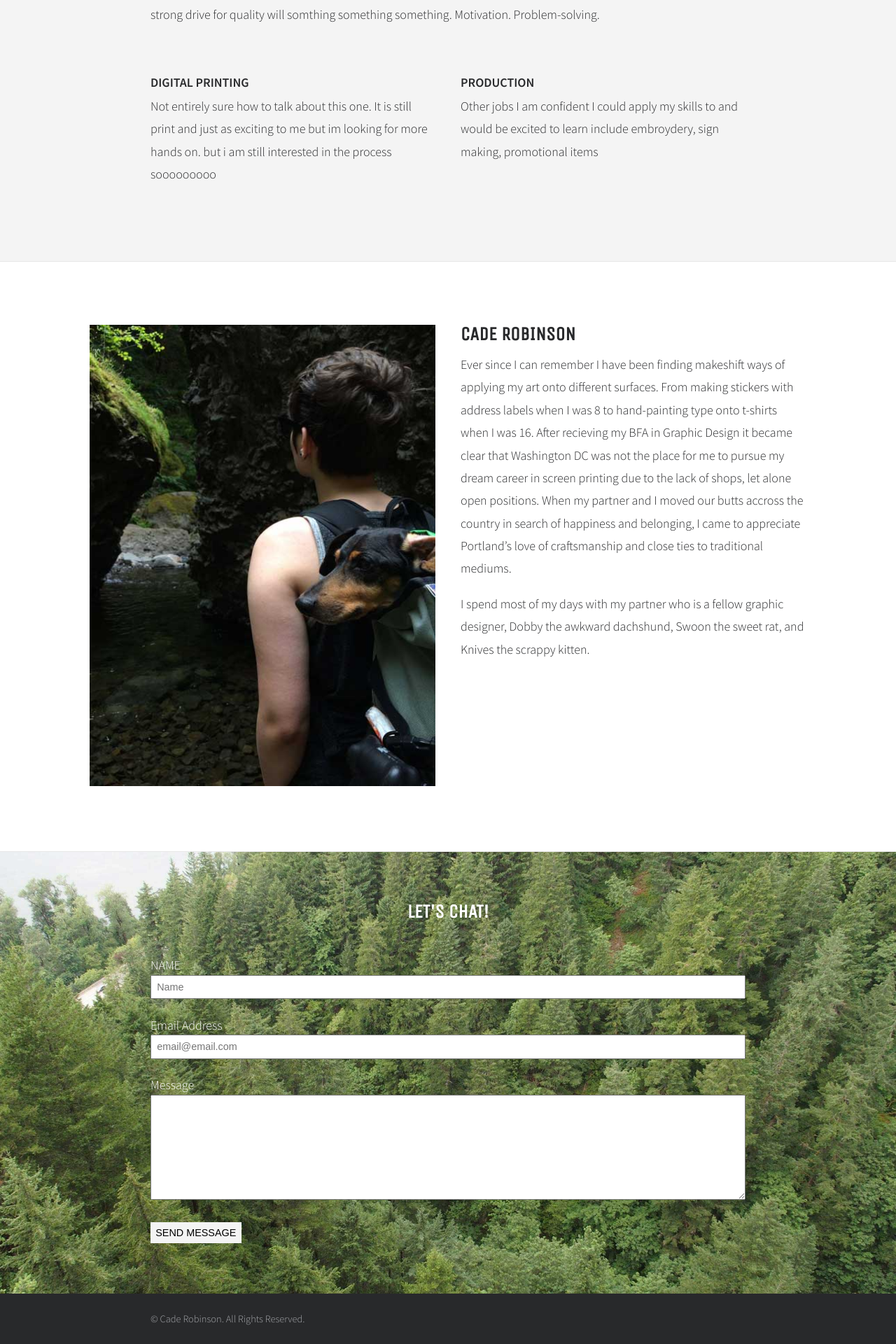
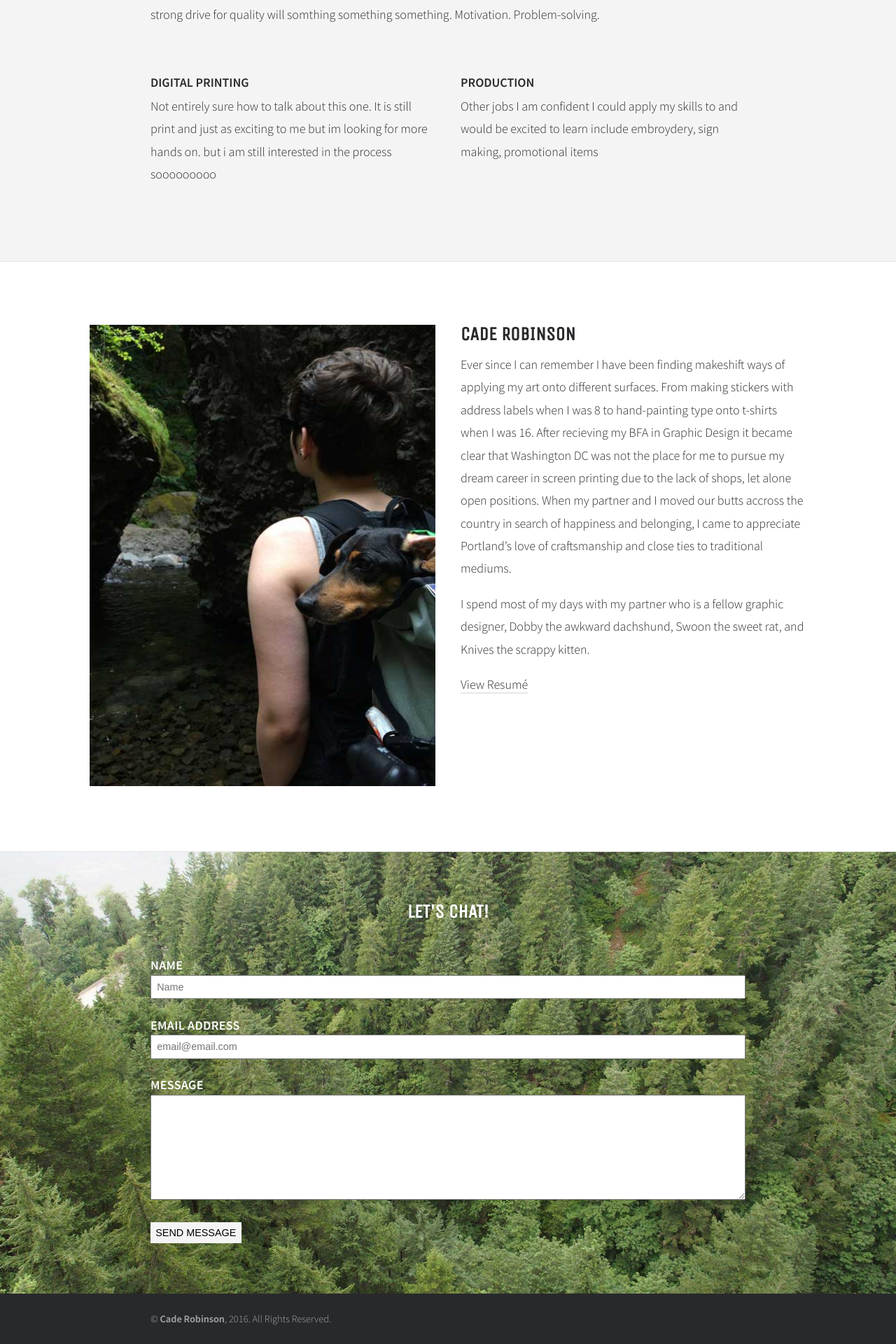
Before and after one commit to okay-cade/okay-cade.github.io, a Jekyll site: the page built from index.md, in a window 1280 px wide. Shown: the part 1522-3442 px from the top of the page at 70% size. Built offline with Jekyll 4.4.1, drawn with Linux system fonts in a browser that asks for light colours.

Commit message:
moar stuff

```diff
--- a/_includes/footer.html
+++ b/_includes/footer.html
@@ -1,5 +1,5 @@
 <footer class="footer">
   <div class="l-wrapper">
-  &copy; Cade Robinson. All Rights Reserved.
+  &copy; <strong>Cade Robinson</strong>, 2016. All Rights Reserved.
   </div>
 </footer>
--- a/_layouts/home.html
+++ b/_layouts/home.html
@@ -45,6 +45,8 @@ layout: default
         <p>Ever since I can remember I have been finding makeshift ways of applying my art onto different surfaces. From making stickers with address labels when I was 8 to hand-painting type onto t-shirts when I was 16. After recieving my BFA in Graphic Design it became clear that Washington DC was not the place for me to pursue my dream career in screen printing due to the lack of shops, let alone open positions. When my partner and I moved our butts accross the country in search of happiness and belonging, I came to appreciate Portland’s love of craftsmanship and close ties to traditional mediums.</p>
 
         <p>I spend most of my days with my partner who is a fellow graphic designer, Dobby the awkward dachshund, Swoon the sweet rat, and Knives the scrappy kitten.</p>
+
+        <p><a href="#">View Resumé</a></p>
       </div>
     </div>
   </div>
@@ -56,9 +58,9 @@ layout: default
     <form action="https://helloworks.co/app/form/send/8e384ee5c5244acd9c5c118235f5dff7" class="form">
       <label class="form-label">Name</label>
       <input type="text" name="name" required="" placeholder="Name">
-      <label>Email Address</label>
+      <label class="form-label">Email Address</label>
       <input type="email" name="email" required="" placeholder="email@email.com">
-      <label>Message</label>
+      <label class="form-label">Message</label>
       <textarea name="message" required=""></textarea>
       <button class="button" type="submit">Send Message</button><input type="hidden" name="validator" value="true">
     </form>
--- a/_sass/_layout.scss
+++ b/_sass/_layout.scss
@@ -9,7 +9,7 @@
 }
 
 .l-section {
-  border-bottom: 1px solid darken($color-light-gray, 5%);
+  border-bottom: 1px solid $color-border;
   padding: 4em 1em;
   &:nth-child(even) {
     background-color: $color-light-gray;
--- a/_sass/_main.scss
+++ b/_sass/_main.scss
@@ -32,7 +32,9 @@
 
 .form-label {
   display: block;
+  font-weight: 600;
   text-transform: uppercase;
+  letter-spacing: .02em;
 }
 
 input, textarea {
--- a/_sass/_typography.scss
+++ b/_sass/_typography.scss
@@ -25,6 +25,17 @@ p {
   margin-bottom: 1em;
 }
 
+a {
+  color: currentColor;
+  text-decoration: none;
+  border-bottom: 2px solid $color-border;
+  transition: border-width 100ms;
+  &:hover {
+    border-bottom: 5px solid $color-border;
+    transition: border-width 100ms;
+  }
+}
+
 .button {
   border-radius: 0;
   -webkit-appearance: none;
--- a/_sass/_vars.scss
+++ b/_sass/_vars.scss
@@ -3,6 +3,7 @@
 // Colors
 $color-light-gray: #f4f4f4;
 $color-body: #28292b;
+$color-border: darken($color-light-gray, 5%);
 
 // Fonts
 $font-header: 'Unica One', sans-serif;
```
